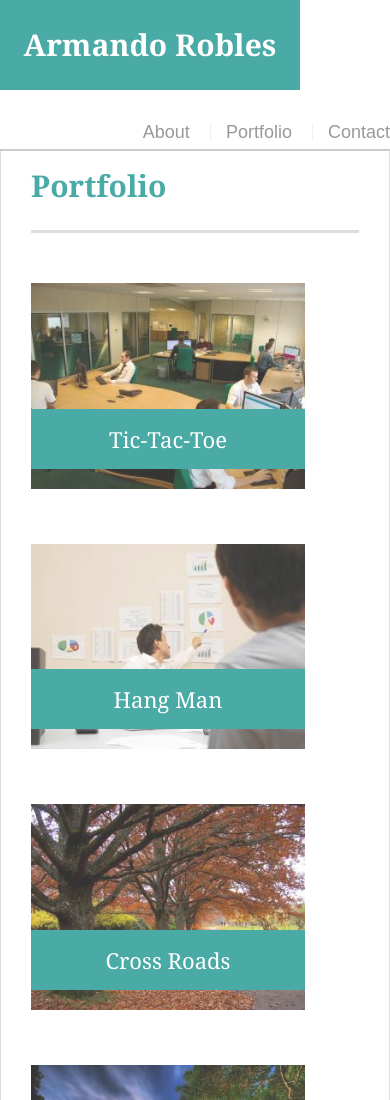
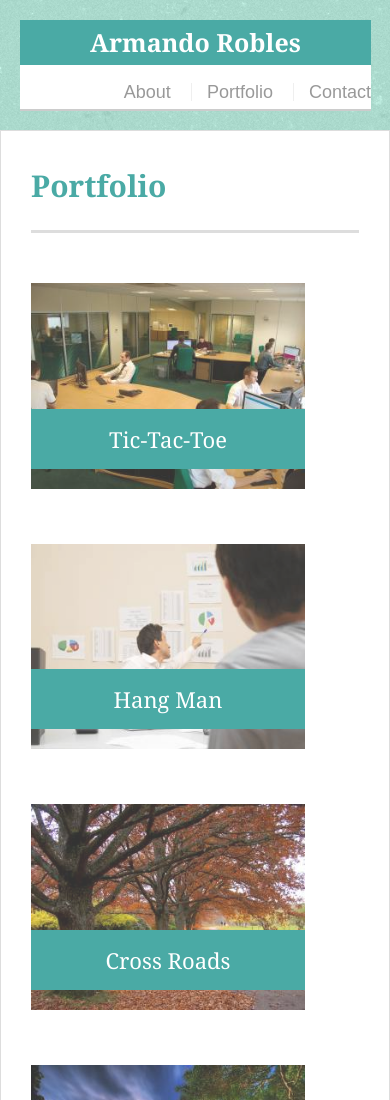
Before and after one commit to RioMando/Responsive-Portfolio, a plain HTML site: page portfolio.html in a window 390 px wide. Shown: the top 1100 px of the page. Drawn offline with Linux system fonts and the light colour scheme.

Commit message:
1st modifications 640px

```diff
--- a/assets/css/style.css
+++ b/assets/css/style.css
@@ -226,3 +226,66 @@ input[type=submit] {
 	padding: 10px 30px;
 	cursor: pointer;
 }
+
+
+/*
+@media screen and (max-width: 768px) {
+  body {
+    background-color: #333;
+  }
+*/
+
+@media screen and (max-width: 980px) {
+
+	.container {
+		width: 100%;
+		max-width: 700px;
+
+	}
+	.sidebar {
+		float: left;
+		clear: both;
+	}
+}
+
+
+@media screen and (max-width: 768px) {
+
+	.container {
+		width: 100%;
+		max-width: 630px;
+
+	}
+	.sidebar {
+		float: left;
+		clear: both;
+	}
+}
+
+
+@media screen and (max-width: 640px) {
+
+	#masthead {
+	margin: 20px;
+	position: fixed;
+	width: 90%
+	}
+
+	.container {
+		width: 100%;
+		max-width: 640px;
+	}
+
+	#logo {
+		width: 100%;
+		height: 45px;
+		line-height: 45px;
+	    font-size: 25px;
+	}
+
+	nav {
+	float: right;
+	margin-top: 10px;
+	}
+
+}
--- a/portfolio.html
+++ b/portfolio.html
@@ -6,6 +6,11 @@
 	<title>Armando's Portfolio</title>
 	<link rel="stylesheet" type="text/css" href="assets/css/reset.css">
     <link rel="stylesheet" type="text/css" href="assets/css/style.css">
+    <meta name="viewport" content="width=device-width, initial-scale=1.0">
+</head>
+
+<body>
+
 </head>
 
 <body>
```
Also changed, not shown: contact.html (+1 -0 lines), index.html (+1 -0 lines).
